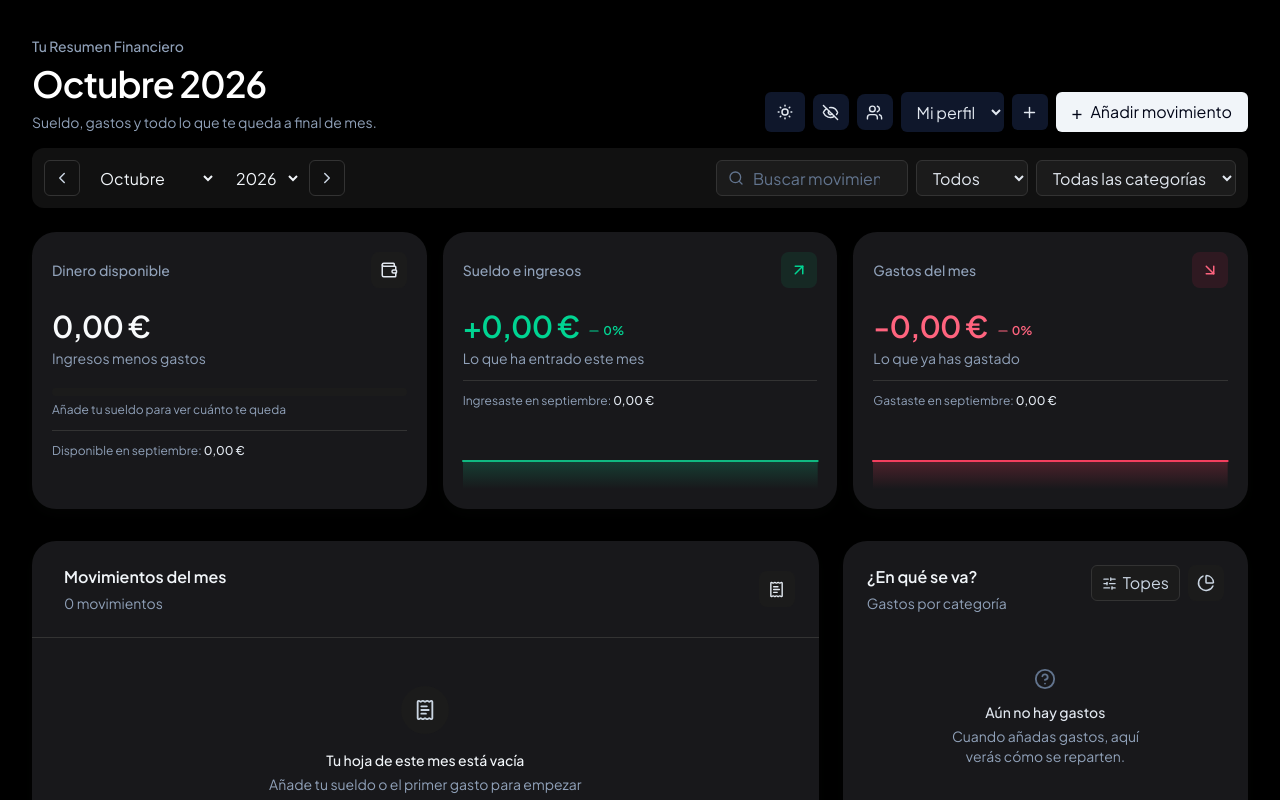
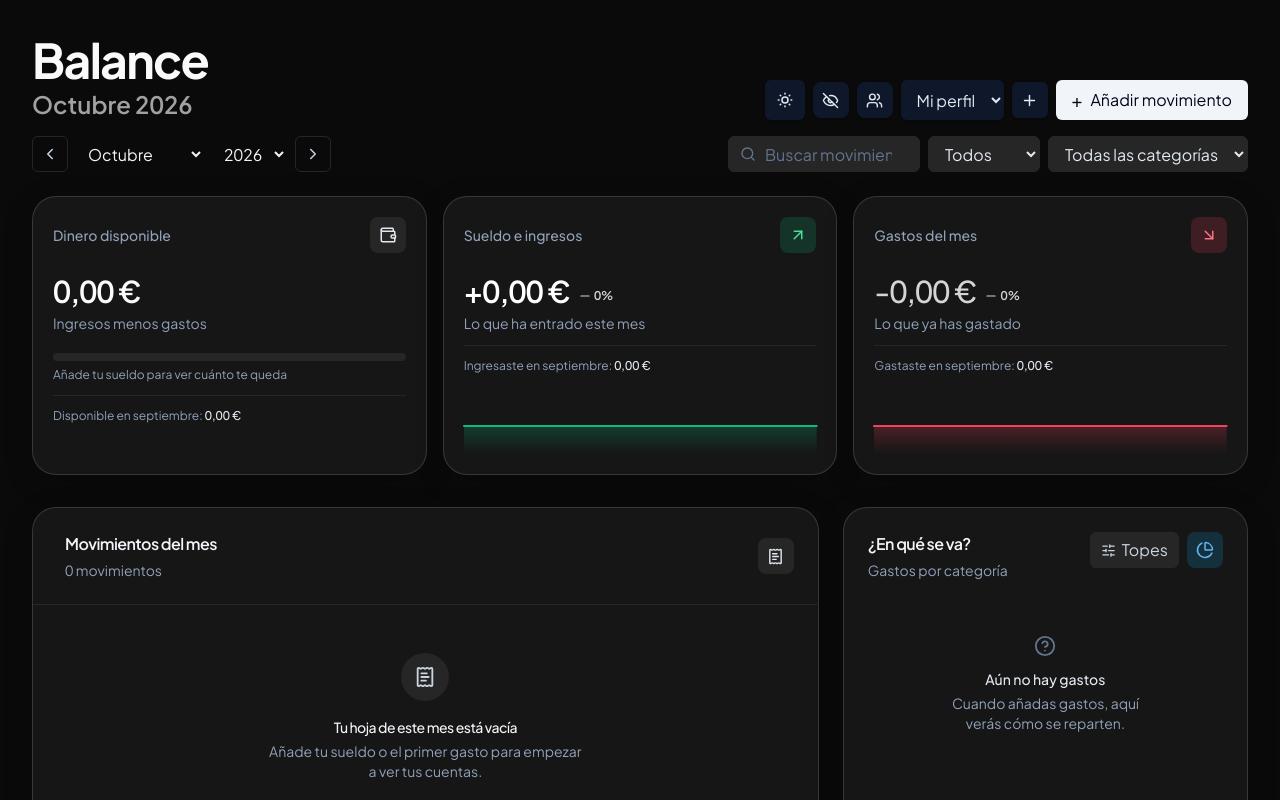
Before and after one commit to E7OY/balance, a React (Vite) app: page / in a window 1280 px wide. Shown: the top 800 px of the page. Built offline with nearby package versions, Linux system fonts and the light colour scheme.

Commit message:
Refactor UI components and styles for improved consistency and accessibility

```diff
--- a/index.html
+++ b/index.html
@@ -9,7 +9,7 @@
     <link rel="apple-touch-icon" href="/pwa-icon.svg" />
     <link rel="manifest" href="/manifest.webmanifest" />
     <meta name="viewport" content="width=device-width, initial-scale=1.0" />
-    <meta name="theme-color" content="#f8fafc" />
+    <meta name="theme-color" content="#f5f5f5" />
     <meta name="apple-mobile-web-app-capable" content="yes" />
     <meta name="apple-mobile-web-app-status-bar-style" content="default" />
     <meta name="apple-mobile-web-app-title" content="Balance" />
--- a/src/App.jsx
+++ b/src/App.jsx
@@ -213,14 +213,11 @@ const App = () => {
       >
         <div className="mb-4 flex flex-col justify-between gap-5 sm:flex-row sm:items-end">
           <div>
-            <p className="mb-2 text-sm font-medium capitalize text-slate-500 dark:text-slate-400">
-              Tu resumen financiero
-            </p>
-            <h1 className="text-3xl font-semibold tracking-tight capitalize sm:text-4xl">
+            <h1 className="text-4xl font-bold tracking-tight sm:text-5xl">
+              Balance
+            </h1>
+            <p className="mt-1 font-semibold text-2xl  capitalize text-neutral-400">
               {monthLabel} {filters.year}
-            </h1>
-            <p className="mt-2 text-sm text-slate-500 dark:text-slate-400">
-              Sueldo, gastos y todo lo que te queda a final de mes.
             </p>
           </div>
 <div className="flex min-w-0 max-w-full flex-wrap items-center gap-2">
@@ -242,7 +239,10 @@ const App = () => {
           </div>
         </div>
 
-        <Filters isMobileFiltersOpen={isMobileFiltersOpen} />
+        <Filters
+          isMobileFiltersOpen={isMobileFiltersOpen}
+          onCloseMobileFilters={() => setIsMobileFiltersOpen(false)}
+        />
         <SummaryCards />
 
         <div className="mt-8 grid gap-6 lg:grid-cols-[minmax(0,1.65fr)_minmax(300px,0.85fr)]">
@@ -253,8 +253,6 @@ const App = () => {
         <div className="mt-6 flex justify-end">
           <ExportImportButtons />
         </div>
-      </main>
-
 
     {!isModalOpen && !editingTransaction && (
       <button
@@ -262,9 +260,9 @@ const App = () => {
         onClick={() => setIsModalOpen(true)}
         aria-label="Añadir movimiento"
         title="Añadir movimiento"
-        className="fixed bottom-[calc(env(safe-area-inset-bottom)+1.25rem)] right-4 z-40 inline-flex h-12 items-center gap-2 rounded-full bg-white px-4 text-emerald-800 shadow-lg shadow-slate-900/10 transition-all duration-200 hover:scale-101 focus-visible:outline-none focus-visible:ring-4 focus-visible:ring-emerald-500/30 active:scale-95 dark:bg-slate-900 dark:text-emerald-400 dark:hover:bg-slate-800 lg:hidden"
+        className="fixed bottom-[calc(env(safe-area-inset-bottom)+1.25rem)] right-4 z-40 inline-flex h-12 items-center gap-2 rounded-full bg-neutral-900 px-4 text-white shadow-lg shadow-black/10 transition-transform duration-100 ease-out hover:scale-[1.01] focus-visible:outline-none focus-visible:ring-4 focus-visible:ring-neutral-400/30 active:scale-[0.97] dark:bg-white dark:text-neutral-900 dark:hover:bg-neutral-200 lg:hidden"
       >
-        <span className="inline-flex size-8 items-center justify-center rounded-full bg-emerald-700 text-white">
+        <span className="inline-flex size-8 items-center justify-center rounded-full bg-neutral-800 text-white dark:bg-neutral-200 dark:text-neutral-900">
           <Plus size={16} strokeWidth={2.5} />
         </span>
         <span className="text-sm font-semibold">
@@ -272,6 +270,8 @@ const App = () => {
         </span>
       </button>
     )}
+      </main>
+
 {/*
         {!isModalOpen && !editingTransaction && (
       <button
--- a/src/components/CategoryBreakdown.jsx
+++ b/src/components/CategoryBreakdown.jsx
@@ -92,7 +92,7 @@ const CategoryBreakdown = () => {
             <SlidersHorizontal size={15} aria-hidden="true" />
             Topes
           </button>
-          <span className="flex size-9 items-center justify-center rounded-lg bg-slate-100 text-slate-600 dark:bg-slate-800 dark:text-slate-300">
+          <span data-color-icon="chart" className="flex size-9 items-center justify-center rounded-lg bg-slate-100 text-slate-600 dark:bg-slate-800 dark:text-slate-300">
             <PieChart size={18} />
           </span>
         </div>
@@ -168,9 +168,9 @@ const CategoryBreakdown = () => {
             {categoriesToShow.map((item, index) => {
               const cap = monthlyCategoryCaps[item.category];
               const progress = cap ? (item.amount / cap) * 100 : 0;
-              const progressClass = progress >= 100
-                ? 'bg-rose-500'
-                : progress >= 80 ? 'bg-amber-500' : 'bg-emerald-500';
+              const progressColor = progress >= 100
+                ? '#f43f5e'
+                : progress >= 80 ? '#f59e0b' : '#10b981';
 
               return (
               <li key={item.category} className="border-b border-slate-100 pb-3 text-sm last:border-0 last:pb-0 dark:border-slate-700">
@@ -178,8 +178,8 @@ const CategoryBreakdown = () => {
                   <span className="flex min-w-0 items-center gap-2.5">
                   <span
                     aria-hidden="true"
-                    className="size-2.5 shrink-0 rounded-full"
-                    style={{ backgroundColor: chartColors[index % chartColors.length] }}
+                    className="chart-color size-2.5 shrink-0 rounded-full"
+                    style={{ '--chart-color': chartColors[index % chartColors.length] }}
                   />
                   <span className="truncate font-medium text-slate-700 dark:text-slate-200">{item.category}</span>
                   </span>
@@ -207,8 +207,8 @@ const CategoryBreakdown = () => {
                       className="h-1.5 overflow-hidden rounded-full bg-slate-100 dark:bg-slate-700"
                     >
                       <span
-                        className={`block h-full rounded-full transition-[width] ${progressClass}`}
-                        style={{ width: `${Math.min(progress, 100)}%` }}
+                        className="chart-color block h-full rounded-full transition-[width]"
+                        style={{ width: `${Math.min(progress, 100)}%`, '--chart-color': progressColor }}
                       />
                     </div>
                   </div>
@@ -296,7 +296,7 @@ const CategoryBreakdown = () => {
               </div>
             ))}
           </div>
-          <div className="mt-5 flex justify-end border-t border-slate-100 pt-4 dark:border-slate-700">
+          <div className="mt-5 flex justify-start border-t border-slate-100 pt-4 dark:border-slate-700">
             <button
               type="button"
               onClick={() => setIsEditingCaps(false)}
--- a/src/components/Filters.jsx
+++ b/src/components/Filters.jsx
@@ -1,12 +1,12 @@
 import React, { useMemo } from 'react';
-import { ChevronLeft, ChevronRight, Search } from 'lucide-react';
+import { ChevronLeft, ChevronRight, Search, X } from 'lucide-react';
 import { useFinance } from '../context/FinanceContext';
 
 const monthNames = Array.from({ length: 12 }, (_, month) =>
   new Intl.DateTimeFormat('es-ES', { month: 'long' }).format(new Date(2024, month, 1)),
 );
 
-const Filters = ({ isMobileFiltersOpen }) => {
+const Filters = ({ isMobileFiltersOpen, onCloseMobileFilters }) => {
   const { filters, setFilters, allCategories, transactions } = useFinance();
   const availableYears = useMemo(() => {
     const years = transactions.map((transaction) => Number(transaction.date.slice(0, 4)));
@@ -37,7 +37,35 @@ const Filters = ({ isMobileFiltersOpen }) => {
       ? allCategories.Gasto
       : allCategories.Todas;
   return (
-    <section aria-label="Seleccionar mes y filtrar movimientos" className={`${isMobileFiltersOpen ? 'flex' : 'hidden'} flex-col gap-2 rounded-xl border-0 bg-white p-2.5 transition-colors dark:border-slate-700 dark:bg-slate-900 sm:gap-3 sm:p-3 md:flex md:flex-row md:items-center md:justify-between`}>
+    <>
+    {isMobileFiltersOpen && (
+      <div
+        className="fixed inset-0 z-[60] bg-black/40 backdrop-blur-md md:hidden"
+        aria-hidden="true"
+        onClick={onCloseMobileFilters}
+      />
+    )}
+    <section
+      id="transaction-filters"
+      role={isMobileFiltersOpen ? 'dialog' : undefined}
+      aria-modal={isMobileFiltersOpen ? true : undefined}
+      aria-label="Seleccionar mes y filtrar movimientos"
+      className={`${isMobileFiltersOpen ? 'fixed inset-x-3 bottom-[calc(env(safe-area-inset-bottom)+0.75rem)] z-[61] flex max-h-[min(75dvh,34rem)] overflow-y-auto rounded-t-3xl rounded-b-2xl border border-neutral-200/70 bg-white p-4 shadow-2xl dark:border-neutral-800 dark:bg-neutral-900 md:static md:max-h-none md:overflow-visible md:rounded-xl md:border-0 md:p-3 md:shadow-none' : 'hidden'} flex-col gap-2 transition-colors dark:text-white sm:gap-3 md:flex md:flex-row md:items-center md:justify-between`}
+      onClick={(event) => event.stopPropagation()}
+    >
+      <div className="mb-1 flex items-center justify-between md:hidden">
+        <div className="flex flex-1 flex-col items-center">
+          <h2 className="text-base font-semibold text-neutral-900 dark:text-neutral-100">Filtros</h2>
+        </div>
+        <button
+          type="button"
+          onClick={onCloseMobileFilters}
+          aria-label="Cerrar filtros"
+          className="absolute right-4 top-4 inline-flex size-9 items-center justify-center rounded-full bg-neutral-100 text-neutral-600 transition-transform duration-100 ease-out active:scale-[0.97] dark:bg-neutral-800 dark:text-neutral-300"
+        >
+          <X size={18} />
+        </button>
+      </div>
       <div className="hidden items-center gap-1 md:flex md:gap-2">
         <button
           type="button"
@@ -80,7 +108,6 @@ const Filters = ({ isMobileFiltersOpen }) => {
       </div>
 
       <div
-        id="transaction-filters"
         className={`${isMobileFiltersOpen ? 'grid' : 'hidden'} grid-cols-2 gap-1.5 md:flex md:items-center md:gap-2`}
       >
         <div className="col-span-2 flex items-center gap-1 md:hidden">
@@ -161,6 +188,7 @@ const Filters = ({ isMobileFiltersOpen }) => {
         </select>
       </div>
     </section>
+    </>
   );
 };
 
--- a/src/components/SummaryCards.jsx
+++ b/src/components/SummaryCards.jsx
@@ -194,9 +194,9 @@ const SummaryCards = () => {
 
   // Leyenda limpia: Solo muestra las metas establecidas y el dinero libre
   const legendItems = [
-    { label: 'Inversión', amount: investmentGoal, color: 'bg-violet-500' },
-    { label: 'Ahorro', amount: savingsGoal, color: 'bg-emerald-500' },
-    { label: 'Dinero libre', amount: spendableWidthAmount, color: 'bg-sky-500' }
+    { label: 'Inversión', amount: investmentGoal, color: '#8b5cf6' },
+    { label: 'Ahorro', amount: savingsGoal, color: '#10b981' },
+    { label: 'Dinero libre', amount: spendableWidthAmount, color: '#0ea5e9' }
   ].filter(item => item.amount > 0);
 
   const dayCount = new Date(filters.year, filters.month + 1, 0).getDate();
@@ -234,7 +234,7 @@ const SummaryCards = () => {
       amount: +totalIncome,
       icon: ArrowUpRight,
       iconClass: 'bg-emerald-50 text-emerald-700 dark:bg-emerald-500/10 dark:text-emerald-400',
-      amountClass: 'text-emerald-700 dark:text-emerald-400',
+      amountClass: 'text-neutral-900 dark:text-white font-semibold',
       note: 'Lo que ha entrado este mes',
       previousAmount: previousMonthTotals.income,
       trendValues: weeklyTrends.map((week) => week.income),
@@ -244,7 +244,7 @@ const SummaryCards = () => {
       amount: -totalExpenses,
       icon: ArrowDownRight,
       iconClass: 'bg-rose-50 text-rose-700 dark:bg-rose-500/10 dark:text-rose-400',
-      amountClass: 'text-rose-700 dark:text-rose-400',
+      amountClass: 'text-neutral-700 dark:text-neutral-300 font-medium',
       note: 'Lo que ya has gastado',
       previousAmount: previousMonthTotals.expenses,
       trendValues: weeklyTrends.map((week) => week.expenses),
@@ -274,7 +274,7 @@ const SummaryCards = () => {
           </div>
 
           {/* NUEVO: Si está en negativo, se pone rojo automáticamente */}
-          <p className={`privacy-sensitive mt-3 text-2xl font-semibold tracking-tight sm:mt-5 sm:text-3xl ${hasMonthlyGoals && realSpendableBalance < 0 ? 'text-rose-600 dark:text-rose-400' : 'text-slate-950 dark:text-slate-50'}`}>
+          <p className="privacy-sensitive mt-3 text-2xl font-semibold tracking-tight tabular-nums text-slate-950 sm:mt-5 sm:text-3xl dark:text-slate-50">
             {formatCurrency(hasMonthlyGoals ? realSpendableBalance : totalBalance)}
           </p>
 
@@ -292,11 +292,11 @@ const SummaryCards = () => {
                   ? 'Distribución del saldo entre ahorro, inversión y dinero libre.'
                   : `Distribución del saldo.`}
               >
-                <span className="h-full bg-violet-500 transition-[width]" style={{ width: `${investmentWidth}%` }} />
-                <span className="h-full bg-rose-500 transition-[width]" style={{ width: `${consumedInvestmentWidth}%` }} />
-                <span className="h-full bg-emerald-500 transition-[width]" style={{ width: `${savingsWidth}%` }} />
-                <span className="h-full bg-amber-500 transition-[width]" style={{ width: `${consumedSavingsWidth}%` }} />
-                <span className="h-full bg-sky-500 transition-[width]" style={{ width: `${spendableWidth}%` }} />
+                <span className="chart-color h-full transition-[width]" style={{ width: `${investmentWidth}%`, '--chart-color': '#8b5cf6' }} />
+                <span className="chart-color h-full transition-[width]" style={{ width: `${consumedInvestmentWidth}%`, '--chart-color': '#f43f5e' }} />
+                <span className="chart-color h-full transition-[width]" style={{ width: `${savingsWidth}%`, '--chart-color': '#10b981' }} />
+                <span className="chart-color h-full transition-[width]" style={{ width: `${consumedSavingsWidth}%`, '--chart-color': '#f59e0b' }} />
+                <span className="chart-color h-full transition-[width]" style={{ width: `${spendableWidth}%`, '--chart-color': '#0ea5e9' }} />
               </div>
 
               {/* LEYENDA LIMPIA */}
@@ -304,7 +304,7 @@ const SummaryCards = () => {
                 {legendItems.map(({ label, amount, color }) => (
                   <p key={label} className="flex items-center justify-between gap-2">
                     <span className="inline-flex items-center gap-1.5">
-                      <span className={`size-2 shrink-0 rounded-full ${color}`} />
+                      <span className="chart-color size-2 shrink-0 rounded-full" style={{ '--chart-color': color }} />
                       {label}
                     </span>
                     <span className="privacy-sensitive text-right font-medium">
@@ -326,8 +326,8 @@ const SummaryCards = () => {
               <p className="privacy-sensitive mt-1 text-sm text-slate-500 dark:text-slate-400">Ingresos menos gastos</p>
               <div className="mt-3 h-1.5 overflow-hidden rounded-full bg-slate-100 dark:bg-slate-800 sm:mt-5 sm:h-2">
                 <div
-                  className="h-full rounded-full bg-emerald-500 transition-[width]"
-                  style={{ width: `${savedPercentage}%` }}
+                  className="chart-color h-full rounded-full transition-[width]"
+                  style={{ width: `${savedPercentage}%`, '--chart-color': '#10b981' }}
                 />
               </div>
               <p className="privacy-sensitive mt-1.5 text-xs text-slate-500 dark:text-slate-400">
@@ -374,12 +374,12 @@ const SummaryCards = () => {
             <Card as="article" key={label} className="min-w-0 p-3.5 sm:p-5">
               <div className="flex items-center justify-between">
                 <p className="text-sm font-medium text-slate-500 dark:text-slate-400">{label}</p>
-                <span className={`flex size-9 items-center justify-center rounded-lg ${iconClass}`}>
+                <span data-color-icon={isIncome ? 'income' : 'expense'} className={`flex size-9 items-center justify-center rounded-lg ${iconClass}`}>
                   <Icon size={18} />
                 </span>
               </div>
               <div className="mt-3 flex flex-wrap items-baseline gap-x-2 gap-y-1 sm:mt-5">
-                <p className={`privacy-sensitive break-words text-xl font-semibold tracking-tight sm:text-3xl ${amountClass}`}>
+                <p className={`privacy-sensitive break-words text-xl tracking-tight tabular-nums sm:text-3xl ${amountClass}`}>
                   {isIncome ? `+${formatCurrency(amount)}` : formatCurrency(amount)}
                 </p>
                 <span
--- a/src/index.css
+++ b/src/index.css
@@ -2,7 +2,7 @@
 @config "../tailwind.config.js";
 
 :root {
-  font-family: "Plus Jakarta Sans", sans-serif;
+  font-family: "Plus Jakarta Sans", -apple-system, BlinkMacSystemFont, "Segoe UI", sans-serif;
   font-synthesis: none;
   text-rendering: optimizeLegibility;
   -webkit-font-smoothing: antialiased;
@@ -25,13 +25,122 @@ body {
   min-width: 320px;
   min-height: 100vh;
   margin: 0;
-  background-color: #f8fafc;
-  transition: background-color 0.2s ease;
+  background-color: #f5f5f5;
+  transition: background-color 0.15s ease-out;
 }
 
 .app-shell {
   position: relative;
   isolation: isolate;
+  font-variant-numeric: tabular-nums;
+  background-color: #f5f5f5;
+  color: #171717;
+}
+
+.app-shell h1,
+.app-shell h2,
+.app-shell h3 {
+  letter-spacing: -0.035em;
+}
+
+.app-shell button,
+.app-shell [data-month-swipe-ignore] article {
+  transition: transform 100ms ease-out, background-color 100ms ease-out, color 100ms ease-out;
+}
+
+.app-shell button:active,
+.app-shell [data-month-swipe-ignore] article:active {
+  transform: scale(0.97);
+}
+
+.app-shell .rounded-3xl {
+  border: 1px solid rgba(229, 229, 229, 0.7);
+  background-color: rgba(255, 255, 255, 0.92);
+  box-shadow: 0 8px 30px rgba(0, 0, 0, 0.035);
+}
+
+.app-shell [role="dialog"] {
+  border-color: rgba(229, 229, 229, 0.8);
+  background-color: rgba(255, 255, 255, 0.96);
+  box-shadow: 0 20px 60px rgba(0, 0, 0, 0.16);
+  animation: sheet-enter 180ms ease-out both;
+}
+
+.app-shell [role="dialog"]::before {
+  content: "";
+  display: block;
+  width: 3rem;
+  height: 0.375rem;
+  margin: 0 auto 1rem;
+  border-radius: 9999px;
+  background-color: #d4d4d4;
+}
+
+.app-shell .fixed.inset-0:has(> [role="dialog"]) {
+  background-color: rgba(0, 0, 0, 0.4);
+  backdrop-filter: blur(12px);
+  -webkit-backdrop-filter: blur(12px);
+}
+
+.app-shell :is(
+  [class*="text-emerald-"],
+  [class*="text-rose-"],
+  [class*="text-red-"],
+  [class*="text-amber-"],
+  [class*="text-sky-"],
+  [class*="text-blue-"],
+  [class*="text-indigo-"],
+  [class*="text-violet-"],
+  [class*="text-green-"],
+  [class*="text-orange-"]
+):not([data-color-icon]) {
+  color: #525252 !important;
+}
+
+.app-shell :is(
+  [class*="bg-emerald-"],
+  [class*="bg-rose-"],
+  [class*="bg-red-"],
+  [class*="bg-amber-"],
+  [class*="bg-sky-"],
+  [class*="bg-blue-"],
+  [class*="bg-indigo-"],
+  [class*="bg-violet-"],
+  [class*="bg-green-"],
+  [class*="bg-orange-"]
+):not([data-color-icon]) {
+  background-color: #e5e5e5 !important;
+}
+
+.app-shell [data-color-icon="income"] {
+  color: #07834f;
+  background-color: #d8f3e5;
+}
+
+.app-shell [data-color-icon="expense"] {
+  color: #dc3d55;
+  background-color: #fde1e5;
+}
+
+.app-shell [data-color-icon="chart"] {
+  color: #1683c4;
+  background-color: #dcedfa;
+}
+
+.app-shell .chart-color {
+  background-color: var(--chart-color) !important;
+}
+
+@keyframes sheet-enter {
+  from {
+    opacity: 0.65;
+    transform: translateY(24px);
+  }
+
+  to {
+    opacity: 1;
+    transform: translateY(0);
+  }
 }
 
 .app-shell[data-amounts-hidden="true"] .privacy-sensitive {
@@ -41,36 +150,101 @@ body {
 }
 
 html.dark body {
-  background-color: #000;
+  background-color: #0a0a0a;
 }
 
 html.dark .app-shell {
-  background-color: #000;
+  background-color: #0a0a0a;
+  color: #fafafa;
 }
 
 html.dark .app-shell [class~="dark:bg-slate-950"],
 html.dark .app-shell [class~="dark:bg-slate-950/60"] {
-  background-color: #000;
+  background-color: #0a0a0a;
 }
 
 html.dark .app-shell [class~="dark:bg-slate-900"] {
-  background-color: #111;
+  background-color: #171717;
 }
 
 html.dark .app-shell [class~="dark:bg-slate-800"],
 html.dark .app-shell [class~="dark:bg-slate-800/70"],
 html.dark .app-shell [class~="dark:bg-slate-800/80"] {
-  background-color: #1b1b1b;
+  background-color: #262626;
 }
 
 html.dark .app-shell [class~="dark:hover:bg-slate-800"]:hover,
 html.dark .app-shell [class~="dark:hover:bg-slate-700"]:hover {
-  background-color: #292929;
+  background-color: #333;
 }
 
 html.dark .app-shell [class~="dark:border-slate-700"],
 html.dark .app-shell [class~="dark:border-slate-600"] {
-  border-color: #333;
+  border-color: #262626;
+}
+
+html.dark .app-shell .rounded-3xl {
+  border-color: rgba(64, 64, 64, 0.8);
+  background-color: rgba(23, 23, 23, 0.96);
+  box-shadow: 0 8px 30px rgba(0, 0, 0, 0.2);
+}
+
+html.dark .app-shell [role="dialog"] {
+  border-color: #404040;
+  background-color: rgba(23, 23, 23, 0.98);
+}
+
+html.dark .app-shell [role="dialog"]::before {
+  background-color: #525252;
+}
+
+html.dark .app-shell .fixed.inset-0:has(> [role="dialog"]) {
+  background-color: rgba(0, 0, 0, 0.58);
+}
+
+html.dark .app-shell :is(
+  [class*="text-emerald-"],
+  [class*="text-rose-"],
+  [class*="text-red-"],
+  [class*="text-amber-"],
+  [class*="text-sky-"],
+  [class*="text-blue-"],
+  [class*="text-indigo-"],
+  [class*="text-violet-"],
+  [class*="text-green-"],
+  [class*="text-orange-"]
+):not([data-color-icon]) {
+  color: #d4d4d4 !important;
+}
+
+html.dark .app-shell :is(
+  [class*="bg-emerald-"],
+  [class*="bg-rose-"],
+  [class*="bg-red-"],
+  [class*="bg-amber-"],
+  [class*="bg-sky-"],
+  [class*="bg-blue-"],
+  [class*="bg-indigo-"],
+  [class*="bg-violet-"],
+  [class*="bg-green-"],
+  [class*="bg-orange-"]
+):not([data-color-icon]) {
+  background-color: #404040 !important;
+}
+
+html.dark .app-shell [data-color-icon="income"] {
+  color: #4ade91;
+  background-color: rgba(16, 185, 129, 0.18);
+}
+
+html.dark .app-shell [data-color-icon="expense"] {
+  color: #fb7185;
+  background-color: rgba(244, 63, 94, 0.18);
+}
+
+html.dark .app-shell [data-color-icon="chart"] {
+  color: #60b8f0;
+  background-color: rgba(14, 165, 233, 0.18);
 }
 
 button,
@@ -78,3 +252,51 @@ input,
 select {
   font: inherit;
 }
+
+.app-shell input,
+.app-shell select {
+  accent-color: #525252;
+}
+
+.app-shell :is(input, select, button):focus-visible {
+  --tw-ring-color: #737373;
+  outline-color: #737373;
+}
+
+@media (max-width: 1023px) {
+  .app-shell .fixed.inset-0:has(> [role="dialog"]) {
+    align-items: flex-end;
+    padding: 0.75rem 0.75rem max(0.75rem, env(safe-area-inset-bottom));
+  }
+
+  .app-shell .fixed.inset-0:has(> [role="dialog"]) > [role="dialog"] {
+    width: 100%;
+    max-width: 42rem;
+    max-height: calc(100dvh - env(safe-area-inset-top) - 1.5rem);
+    margin: auto auto 0;
+    border-radius: 1.75rem 1.75rem 1rem 1rem;
+    animation-name: bottom-sheet-enter;
+  }
+}
+
+@keyframes bottom-sheet-enter {
+  from {
+    opacity: 0.7;
+    transform: translateY(36px);
+  }
+
+  to {
+    opacity: 1;
+    transform: translateY(0);
+  }
+}
+
+@media (prefers-reduced-motion: reduce) {
+  *,
+  *::before,
+  *::after {
+    animation-duration: 0.01ms !important;
+    animation-iteration-count: 1 !important;
+    transition-duration: 0.01ms !important;
+  }
+}
```
Also changed, not shown: src/components/TransactionItem.jsx (+10 -5 lines).
